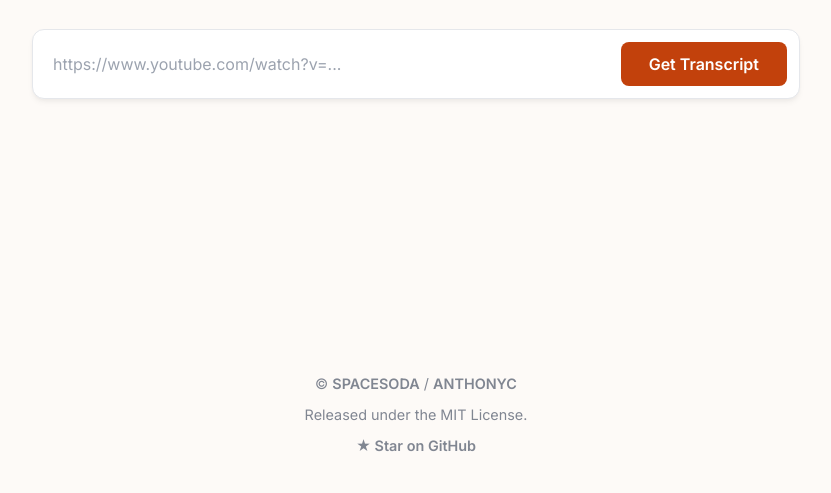
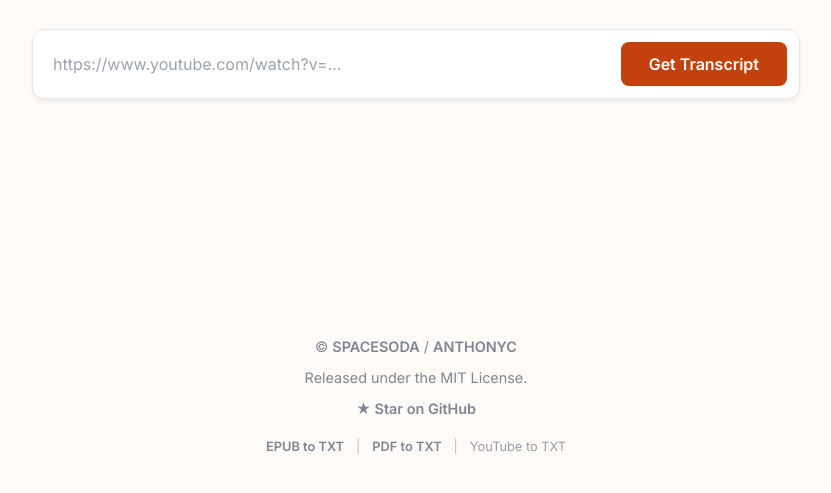
Before and after one commit to SPACESODA/youtube2txt, a website: page public/index.html in a window 1280 px wide. Shown: the part 271-764 px from the top of the page, without its empty margins (224-1055 px from the left). Drawn offline with Linux system fonts and the light colour scheme.

Commit message:
Add footer menu

```diff
--- a/public/index.html
+++ b/public/index.html
@@ -64,6 +64,13 @@
             <p>&copy; <a href="https://github.com/SPACESODA" target="_blank" rel="noopener noreferrer">SPACESODA</a> / <a href="https://github.com/realanthonyc" target="_blank" rel="noopener noreferrer">ANTHONYC</a></p>
             <p>Released under the MIT License.</p>
             <p><a href="https://github.com/SPACESODA/get-transcript" target="_blank" rel="noopener noreferrer">★ Star on GitHub</a></p>
+            <nav class="footer-menu" aria-label="Related tools">
+                <a href="https://spacesoda.github.io/epub2txt/" target="_blank" rel="noopener noreferrer">EPUB to TXT</a>
+                <span class="footer-separator">|</span>
+                <a href="https://spacesoda.github.io/pdf2txt/" target="_blank" rel="noopener noreferrer">PDF to TXT</a>
+                <span class="footer-separator">|</span>
+                <span class="footer-current" aria-current="page">YouTube to TXT</span>
+            </nav>
         </footer>
     </div>
     <script src="app.js"></script>
--- a/public/style.css
+++ b/public/style.css
@@ -422,6 +422,25 @@ button:active {
     color: var(--text);
 }
 
+.footer-menu {
+    display: inline-flex;
+    align-items: center;
+    justify-content: center;
+    gap: 0.75rem;
+    font-size: 0.8rem;
+    margin-top: 0.5rem;
+    color: var(--text-secondary);
+}
+
+.footer-separator {
+    opacity: 0.5;
+}
+
+.footer-current {
+    opacity: 0.8;
+    pointer-events: none;
+}
+
 /* Spinner */
 .spinner {
     width: 20px;
```
